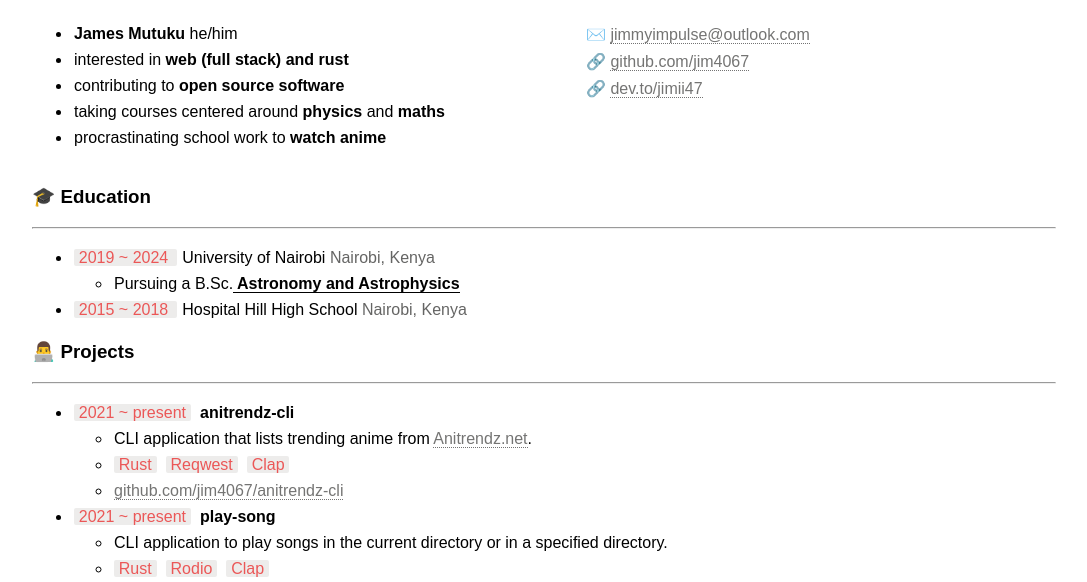
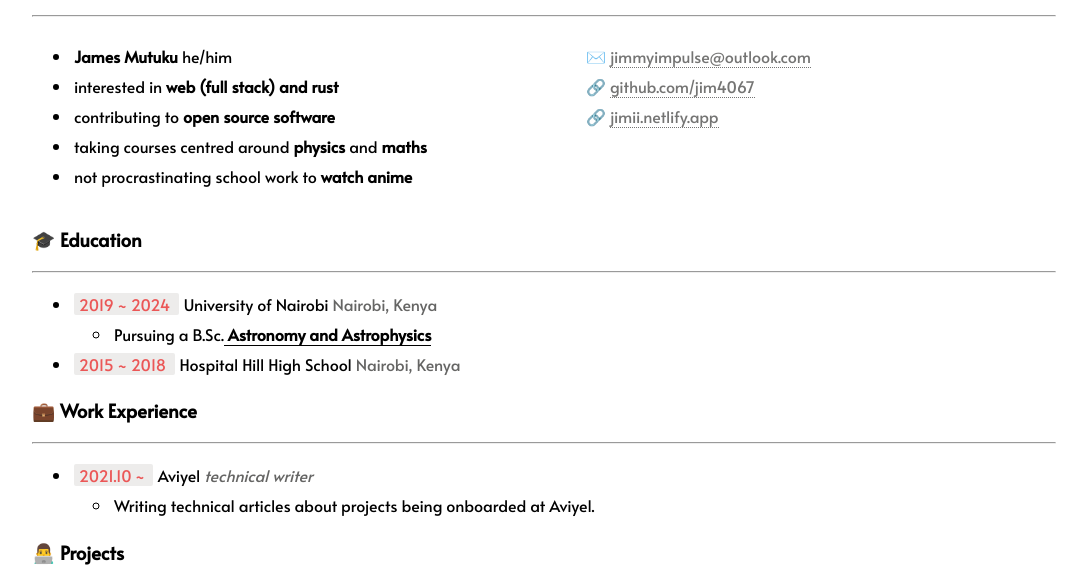
Before and after one commit to jim4067/mutuku, a plain HTML site: page pages/resume.html in a window 1280 px wide. Shown: the part 364-946 px from the top of the page, without its empty margins (96-1183 px from the left). Drawn offline with Linux system fonts and the light colour scheme; a web font is replaced by a local one.

Commit message:
feat: added work experience and hacktoberfest 2021

```diff
--- a/pages/resume.css
+++ b/pages/resume.css
@@ -1,6 +1,11 @@
 body {
 	font-family: Alata, sans-serif, Arial, Helvetica;
 	margin: 10vh 10vw 0vh 10vw;
+}
+
+main {
+	font-family: 'Zen Antique Soft', Alata, sans-serif, Arial, Helvetica;
+
 }
 
 .ul-wrapper {
@@ -82,6 +87,9 @@ footer {
 
 /* for the small screens less than 600px*/
 @media (max-width: 760px) {
+	main {
+		font-family: Roboto, Arial, Helvetica, sans-serif;
+	}
 	.ul-wrapper {
 		display: block;
 	}
@@ -92,7 +100,17 @@ footer {
 		margin: auto 15px;
 		padding: 0;
 	}
-	.personal-data > li{
+	.personal-data > li {
 		padding-top: 12px;
 	}
+
+	/* .education {
+		margin: 0px;
+		padding: 0px;
+	}
+
+	.projects {
+		margin: 0px;
+		padding: 0px;
+	} */
 }
--- a/pages/resume.html
+++ b/pages/resume.html
@@ -10,6 +10,8 @@
     <link rel="preconnect" href="https://fonts.googleapis.com">
     <link rel="preconnect" href="https://fonts.gstatic.com" crossorigin>
     <link href="https://fonts.googleapis.com/css2?family=Rampart+One&display=swap" rel="stylesheet">
+    <link href="https://fonts.googleapis.com/css2?family=Alata&display=swap" rel="stylesheet">
+    <!-- <link href="https://fonts.googleapis.com/css2?family=Zen+Antique+Soft&display=swap" rel="stylesheet"> -->
     <link rel="stylesheet" type="text/css" href="/pages/resume.css" />
     <link rel="stylesheet" type="text/css" href="../index.css">
     <link rel="icon"
@@ -37,8 +39,8 @@
                                     title=" young person who is obsessed with computers">otaku</a></strong></li> -->
                         <li>interested in <strong>web (full stack) and rust</strong></li>
                         <li>contributing to <strong>open source software</strong></li>
-                        <li>taking courses centered around <strong>physics </strong>and <strong>maths</strong></li>
-                        <li>procrastinating school work to <strong>watch anime</strong></li>
+                        <li>taking courses centred around <strong>physics </strong>and <strong>maths</strong></li>
+                        <li>not procrastinating school work to <strong>watch anime</strong></li>
                     </ul>
                     <ul class="personal-data">
                         <!-- <li>☎️ <a class="grey-highlight black" href="tel:0724472142"></a> +254724472142</li>
@@ -51,8 +53,8 @@
                                 rel="noopener">github.com/jim4067</a>
                         </li>
                         <li>
-                            🔗 <a class="black-on-hover grey-text" href="https://dev.to/jimii47" target="_blank"
-                                rel="noopener">dev.to/jimii47</a>
+                            🔗 <a class="black-on-hover grey-text" href="https://jimii.netlify.app" target="_blank"
+                                rel="noopener">jimii.netlify.app</a>
                         </li>
                     </ul>
                 </section>
@@ -72,15 +74,29 @@
                 </ul>
             </section>
 
+            <section class="work">
+                <h3>💼 Work Experience</h3>
+                <hr />
+                <ul class="work-list">
+                    <li><span class="red-highlight">2021.10 ~ </span> Aviyel <span class="grey-text"><em>technical
+                                writer</em></span></li>
+                    <ul>
+                        <li>Writing technical articles about projects being onboarded at Aviyel.</li>
+                    </ul>
+                </ul>
+            </section>
+
             <section class="projects">
                 <h3>👨‍💻 Projects</h3>
                 <hr />
                 <ul class="projects">
                     <li><span class="red-highlight">2021 ~ present</span><strong> anitrendz-cli</strong></li>
                     <ul>
-                        <li>CLI application that lists trending anime from <a class="black-on-hover grey-text"
-                                target="_blank" rel="noopener" href="https://anitrendz.net">Anitrendz.net</a>.</li>
+                        <li>CLI application that scraps <a class="black-on-hover grey-text" target="_blank"
+                                rel="noopener" href="https://anitrendz.net">Anitrendz.net</a> and lists trending anime,
+                            characters and songs from the site.</li>
                         <li><span class="red-highlight">Rust</span>
+                            <span class="red-highlight">Select</span>
                             <span class="red-highlight">Reqwest</span>
                             <span class="red-highlight">Clap</span>
                         </li>
@@ -215,6 +231,15 @@
                                 target="_blank" rel="noopener">awesome-rust</a>...
                         </li>
                     </ul>
+                    <li><span class="red-highlight">2021.10 </span><strong>Hacktoberfest 2021</strong></li>
+                    <ul>
+                        <li>First Hacktoberfest edition that I participated in.</li>
+                        <li>Got 4 PR's merged and wrote the chapter on <em>ps</em> for the ebook <a
+                                class="black-on-hover grey-text"
+                                href="https://github.com/bobbyiliev/101-linux-commands-ebook" target="_blank"
+                                rel="noopener">101-linux-commands </a></li>
+                        <!-- check the osca folder for projects contributed to -->
+                    </ul>
                 </ul>
             </section>
 
```
